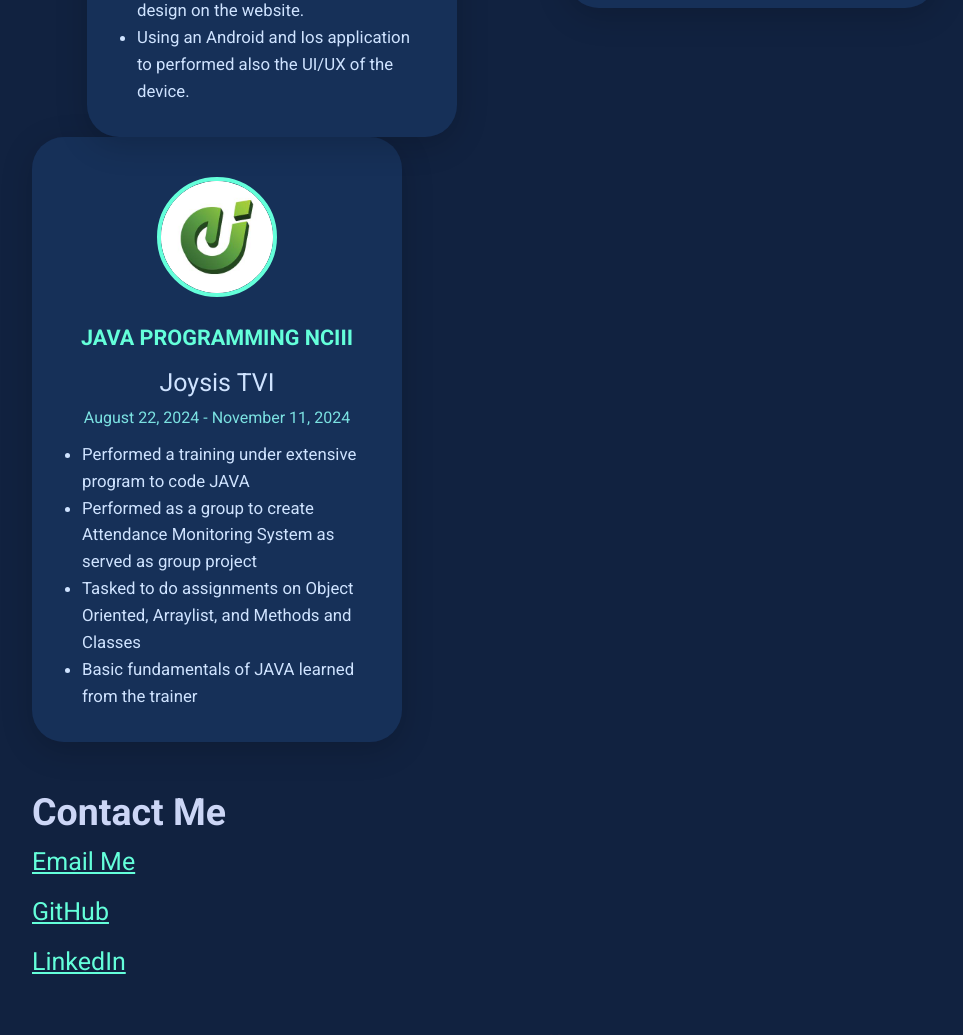
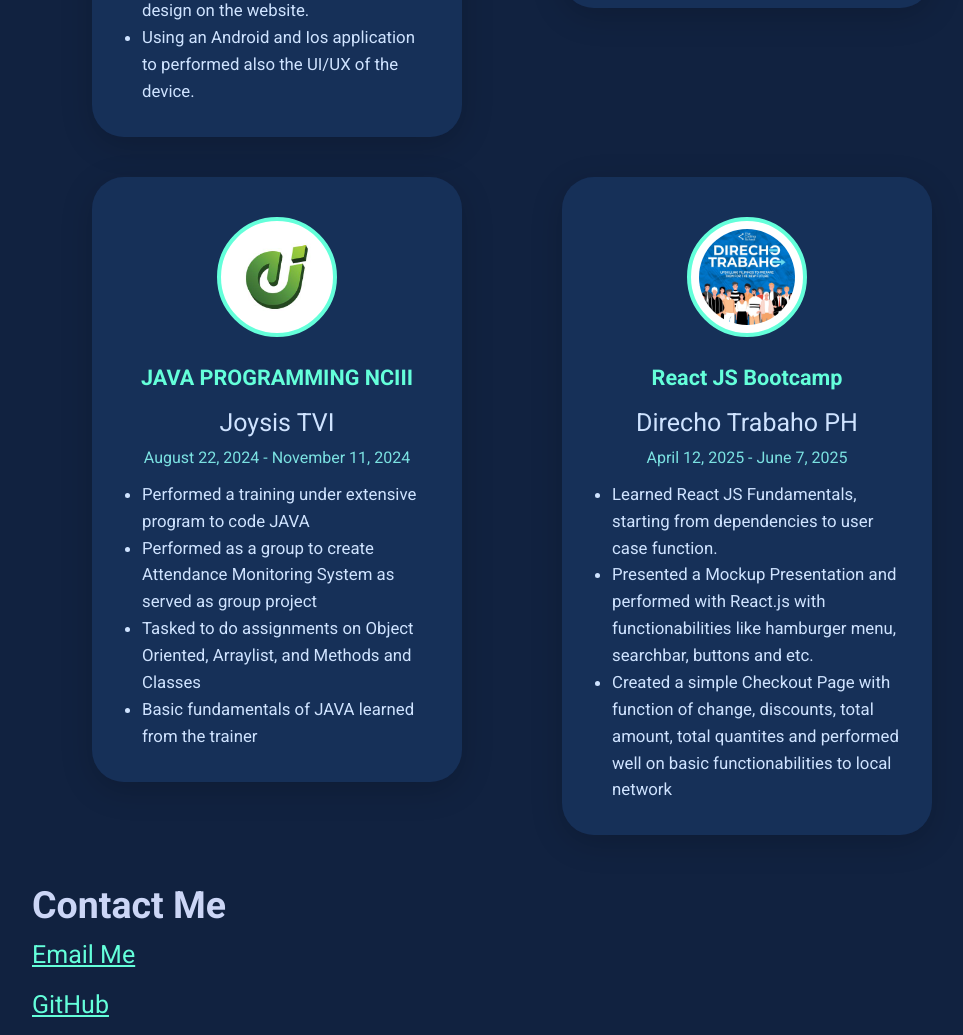
Before and after one commit to RollyTheBeginner/Group1-Frontend, a plain HTML site: page Portfolio Website.html in a window 1280 px wide. Shown: the part 1680-2715 px from the top of the page, without its empty margins (128-1091 px from the left). Drawn offline with Linux system fonts and the light colour scheme.

Commit message:
modified

```diff
--- a/Portfolio Website.html
+++ b/Portfolio Website.html
@@ -136,10 +136,9 @@
         </ul>
       </div>
     </div>
-  </div>
-      <div class="work-card">
+    <div class="work-card">
       <div class="work-card-img">
-        <img src="images/Joysis.jpg" alt="Freelance Web Developer" />
+        <img src="images/Joysis.jpg" alt="JAVA PROGRAMMING NCIII" />
       </div>
       <div class="work-card-content">
         <h3>JAVA PROGRAMMING NCIII</h3>
@@ -150,6 +149,21 @@
           <li>Performed as a group to create Attendance Monitoring System as served as group project</li>
           <li>Tasked to do assignments on Object Oriented, Arraylist, and Methods and Classes</li>
           <li>Basic fundamentals of JAVA learned from the trainer</li>
+        </ul>
+      </div>
+    </div>
+    <div class="work-card">
+      <div class="work-card-img">
+        <img src="images/React.jpg" alt="Another Experience" />
+      </div>
+      <div class="work-card-content">
+        <h3>React JS Bootcamp</h3>
+        <p class="company">Direcho Trabaho PH</p>
+        <p class="date">April 12, 2025 - June 7, 2025</p>
+        <ul>
+          <li>Learned React JS Fundamentals, starting from dependencies to user case function.</li>
+          <li>Presented a Mockup Presentation and performed with React.js with functionabilities like hamburger menu, searchbar, buttons and etc.</li>
+          <li>Created a simple Checkout Page with function of change, discounts, total amount, total quantites and performed well on basic functionabilities to local network</li>
         </ul>
       </div>
     </div>
--- a/portfolio-style.css
+++ b/portfolio-style.css
@@ -289,13 +289,15 @@ footer {
 
 .work-experience-cards {
   display: grid;
-  grid-template-columns: repeat(2, 1fr); /* 2 columns for desktop */
-  gap: 40px 60px; /* row gap, column gap */
+  grid-template-columns: repeat(2, 1fr);
+  grid-template-rows: repeat(2, auto);
+  gap: 40px 40px;
   justify-items: center;
   align-items: start;
+  max-width: 900px;
   margin: 0 auto;
-  max-width: 900px;
 }
+
 .work-card {
   background: rgba(23, 49, 90, 0.95);
   border-radius: 32px;
@@ -322,11 +324,13 @@ footer {
   border-radius: 50%;
   overflow: hidden;
   border: 4px solid #64ffda;
-  background: #112240;
+  background: #fff;
   display: flex;
   align-items: center;
   justify-content: center;
+  padding: 8px;
 }
+
 
 .work-card-img img {
   width: 100%;
```
Also changed, not shown: images/React.jpg (added).
